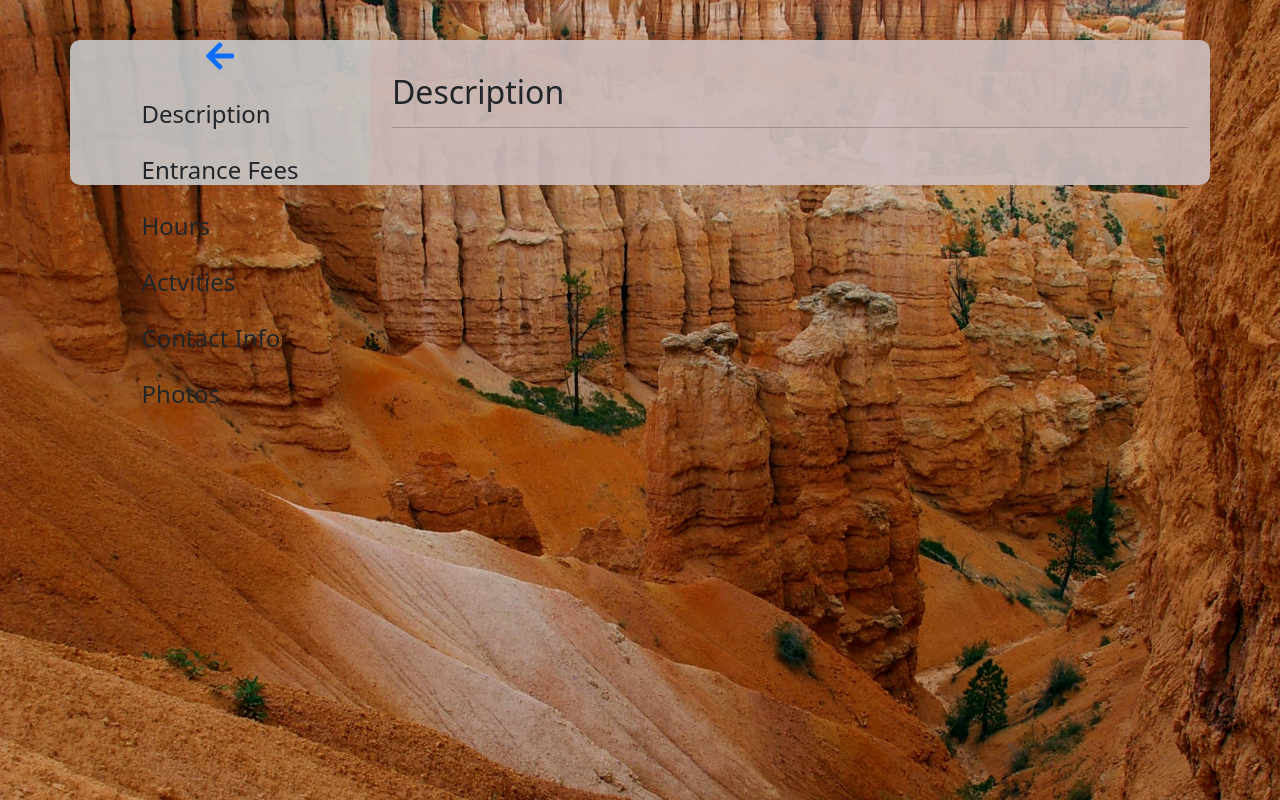
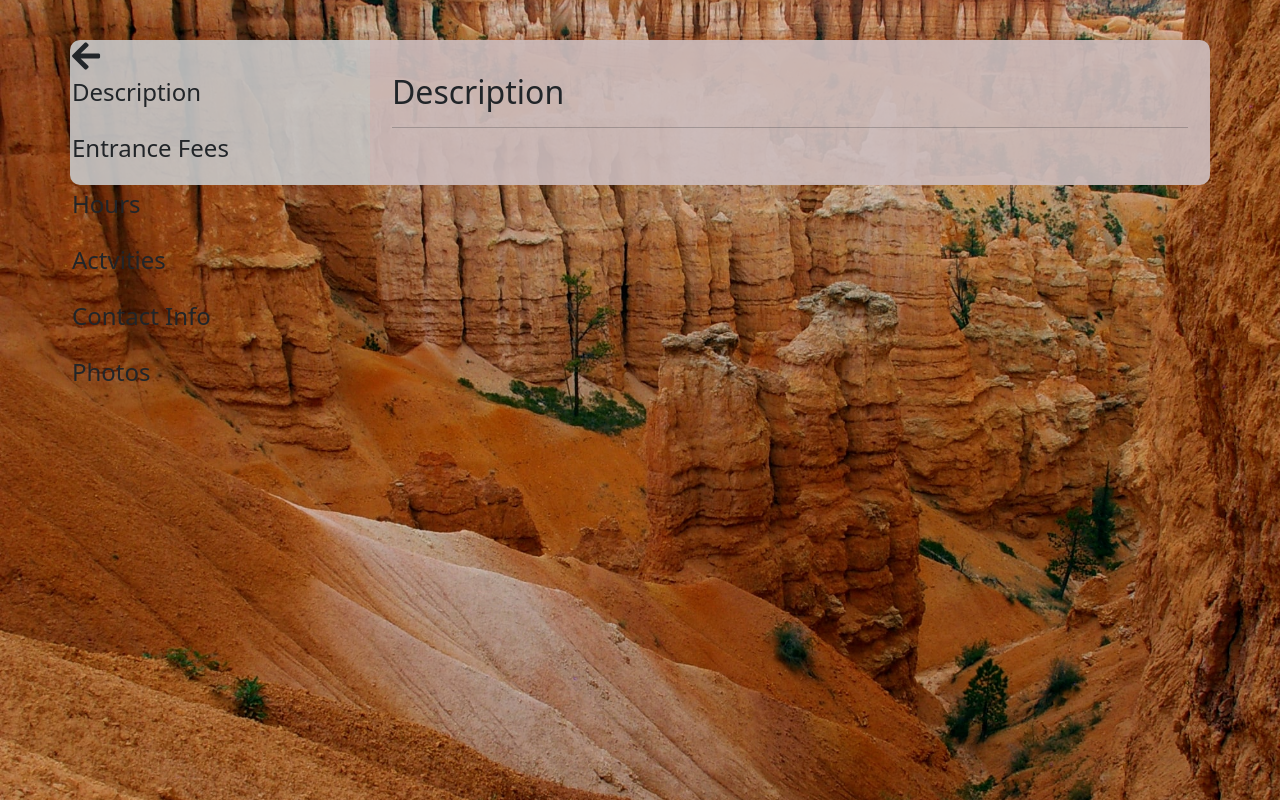
Before and after one commit to Mark-Mulligan/outdoor-adventures-v2.0, a React (Create React App) app in the folder client/: page /parks/1 in a window 1280 px wide. Built offline with nearby package versions, Linux system fonts and the light colour scheme; no server answers.

Commit message:
nav edits

```diff
--- a/client/src/App.css
+++ b/client/src/App.css
@@ -42,8 +42,6 @@ li {
 
 .park-left-nav-container {
   position: relative;
-  display: flex;
-  justify-content: center;
   background-color: rgba(200, 200, 200, 0.9);
 }
 
--- a/client/src/App.js
+++ b/client/src/App.js
@@ -1,6 +1,5 @@
 import './App.css';
 import { BrowserRouter, Route } from 'react-router-dom';
-import Typography from '@material-ui/core/Typography';
 
 import LandingPage from './pages/LandingPage';
 import ParksPage from './pages/ParksPage';
--- a/client/src/components/parkInfo/ParkInfoNav/ParkInfoNav.css
+++ b/client/src/components/parkInfo/ParkInfoNav/ParkInfoNav.css
@@ -1,6 +1,10 @@
+.park-left-nav-wrapper {
+  position: fixed;
+  width: inherit !important;
+}
+
 .park-left-nav {
-  position: fixed;
-  margin-top: calc(2.375rem + 1.4vw);
+  width: 100%;
 }
 
 .park-left-nav li {
--- a/client/src/components/parkInfo/ParkInfoNav/index.js
+++ b/client/src/components/parkInfo/ParkInfoNav/index.js
@@ -1,8 +1,17 @@
+import { Link } from 'react-router-dom';
 import './ParkInfoNav.css';
 
 const ParkInfoNav = () => {
   return (
-    <ul className="park-left-nav no-space-list">
+    <div className="park-left-nav-wrapper">
+      <div className="park-left-nav">
+        <div>
+          <Link to="/parks" className="back-link">
+            <i class="fas fa-2x fa-arrow-left"></i>
+          </Link>
+        </div>
+
+        <ul className="no-space-list">
           <li>
             <a href="#description">Description</a>
           </li>
@@ -22,6 +31,8 @@ const ParkInfoNav = () => {
             <a href="#photos">Photos</a>
           </li>
         </ul>
+      </div>
+    </div>
   );
 };
 
--- a/client/src/pages/ParkPage.js
+++ b/client/src/pages/ParkPage.js
@@ -33,12 +33,6 @@ const ParkPage = () => {
     <div className="park-page-background">
       <div className="container park-info-container">
         <div className="park-left-nav-container">
-          <div>
-            <Link to="/parks" className="back-link">
-              <i class="fas fa-2x fa-arrow-left"></i>
-            </Link>
-          </div>
-
           <ParkInfoNav />
         </div>
         <div className="park-info">
```
Lines whose indentation alone changed are shown as unchanged.
